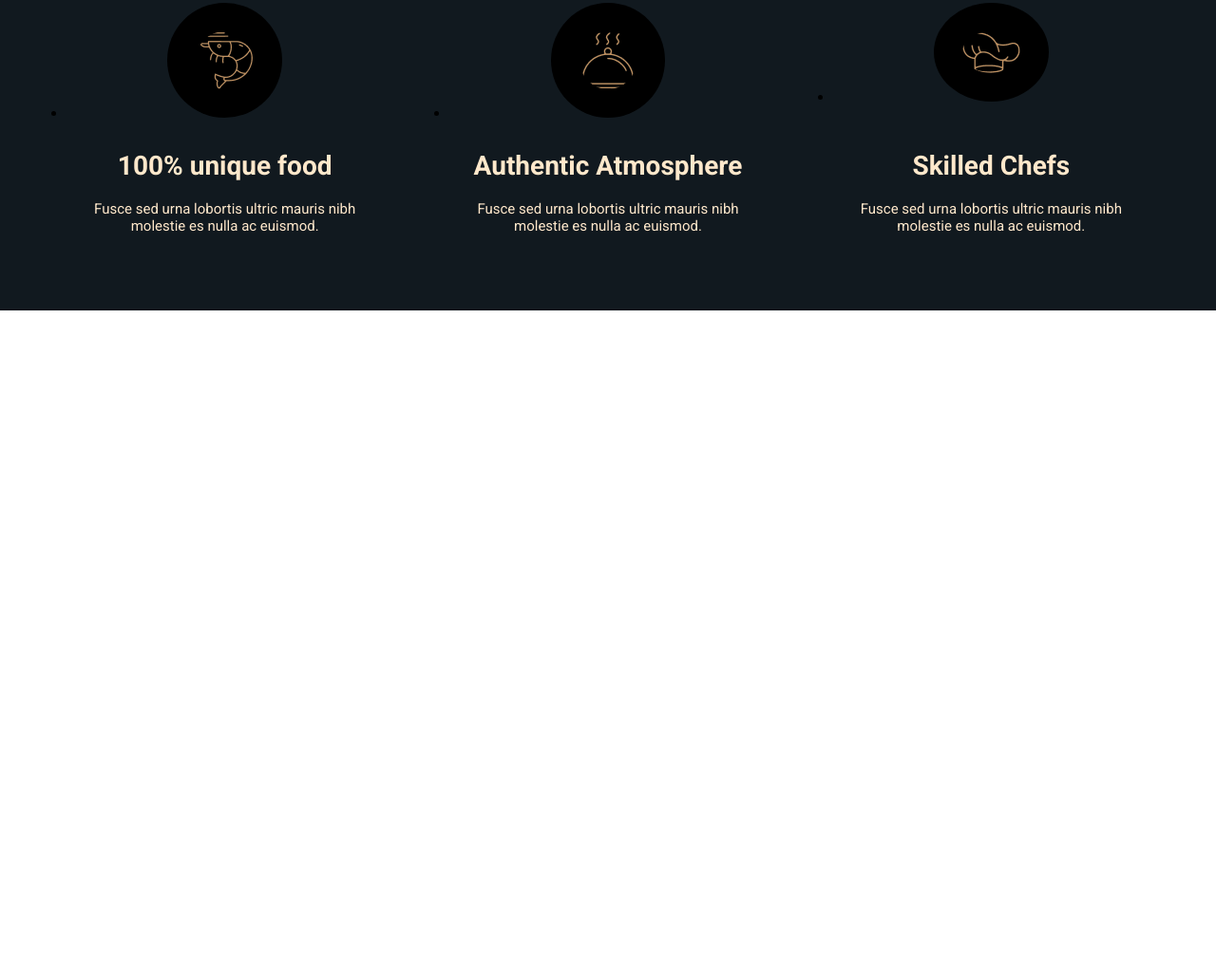
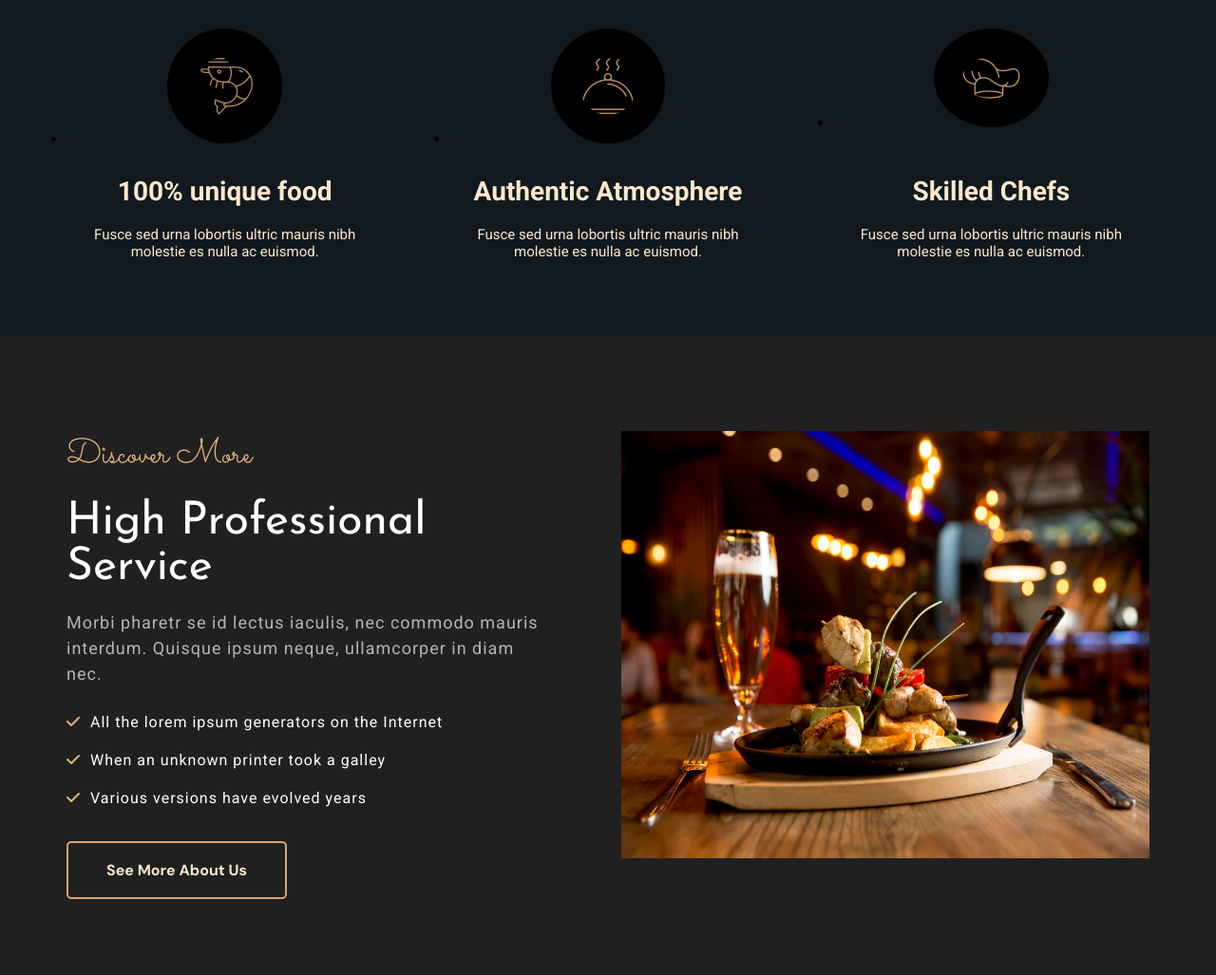
Before and after one commit to ammar-zahid/Web-Development-Bootcamp, a plain HTML site: page Day39-CSS-Restaurant-Website/index.html in a window 1280 px wide. Shown: the part 1495-2522 px from the top of the page at 95% size. Before the commit the page ends 1822 px from the top, so only its background shows below. Drawn offline with Linux system fonts and the light colour scheme.

Commit message:
discover section completed

```diff
--- a/Day39-CSS-Restaurant-Website/assets/css/style.css
+++ b/Day39-CSS-Restaurant-Website/assets/css/style.css
@@ -128,7 +128,7 @@ section.hero-section div.hero-content button.btn a {
 }
 
 section.hero-section div.hero-content button.btn {
-    border: 1px solid var(--borders-color);
+    border: 2px solid var(--borders-color);
     border-radius: 5px;
     padding: 18px 40px;
     background-color: transparent;
@@ -170,7 +170,8 @@ section.about-section div.about-content div.content-area h1.main-heading {
     color: white;
     font-size: 48px;
     font-family: 'Josefin Sans', sans-serif;
-    font-weight: 700;
+    font-weight: 500;
+    margin: 20px 0px;
 }
 
 section.about-section div.about-content div.content-area p.p1 {
@@ -200,11 +201,11 @@ section.about-section div.about-content div.content-area button.btn a {
 }
 
 section.about-section div.about-content div.content-area button.btn {
-    border: 1px solid var(--borders-color);
+    border: 2px solid var(--borders-color);
     border-radius: 5px;
     padding: 18px 40px;
     background-color: transparent;
-    margin-top: 40px;
+    margin-top: 25px;
     transition-duration: 0.5s;
     transition-timing-function: ease;
 }
@@ -255,3 +256,84 @@ section.atmosphere-section div.content ul.qualities li p {
     font-size: 15px;
     font-weight: 500;
 }
+
+/* DISCOVER SECTION */
+
+
+section.discover-section {
+    background-color: var(--primary-color);
+}
+
+section.discover-section div.discover-content {
+   display: flex;
+   gap: 70px;
+   padding-top: 100px;
+   padding-bottom: 80px;
+}
+
+section.discover-section div.discover-content div.image-area img {
+    width: 556px;
+    height: 450px;
+}
+
+section.discover-section div.discover-content div.content-area h3.yellow-heading {
+    color: var(--yellow-heading-color);
+    font-size: 36px;
+    font-family: 'Sacramento', sans-serif;
+    font-weight: 400;
+}
+
+section.discover-section div.discover-content div.content-area h1.main-heading {
+    color: white;
+    font-size: 48px;
+    font-family: 'Josefin Sans', sans-serif;
+    font-weight: 500;
+    margin: 20px 0px;
+}
+
+section.discover-section div.discover-content div.content-area p.p1 {
+    color: var(--primary-paragraph-color);
+    font-family: 'Roboto', sans-serif;
+    font-size: 18px;
+    font-weight: 500;
+    letter-spacing: 1px;
+    line-height: 1.5em;
+}
+
+section.discover-section div.discover-content div.content-area ul li {
+    color: white;
+    font-family: 'Roboto', sans-serif;
+    font-size: 16px;
+    font-weight: 500;
+    letter-spacing: 1px;
+    line-height: 1.5em;
+    list-style: none;
+    line-height: 2.5em;
+}
+
+section.discover-section div.discover-content div.content-area button.btn a {
+    text-decoration: none;
+    color: var(--nav-items-color);
+    font-family: 'DM Sans', sans-serif;
+    font-size: 16px;
+    font-weight: 700;
+}
+
+section.discover-section div.discover-content div.content-area button.btn {
+    border: 2px solid var(--borders-color);
+    border-radius: 5px;
+    padding: 18px 40px;
+    background-color: transparent;
+    margin-top: 25px;
+    transition-duration: 0.5s;
+    transition-timing-function: ease;
+}
+
+section.discover-section div.discover-content div.content-area button.btn:hover {
+    transform: translateY(-10px);
+}
+
+section.discover-section div.discover-content div.content-area ul li i {
+    color: var(--yellow-heading-color);
+    margin-right: 10px;
+}
--- a/Day39-CSS-Restaurant-Website/index.html
+++ b/Day39-CSS-Restaurant-Website/index.html
@@ -68,5 +68,28 @@
         </ul>
     </div>
     </section>
+
+    <section class="discover-section">
+        <div class="discover-content container">
+        <div class="content-area">
+            <h3 class="yellow-heading">Discover More</h3>
+            <h1 class="main-heading">High Professional Service</h1>
+            <p class="p1">Morbi pharetr se id lectus iaculis, nec commodo mauris interdum. Quisque ipsum neque, ullamcorper in diam nec.
+            </p>
+            <br>
+                <ul>
+                <li><i class="fa-solid fa-check"></i>All the lorem ipsum generators on the Internet</li>
+                <li><i class="fa-solid fa-check"></i>When an unknown printer took a galley</li>
+                <li><i class="fa-solid fa-check"></i>Various versions have evolved years</li>
+            </ul>
+            <button class="btn"><a href="#">See More About Us</a></button>
+        </div>
+        <div class="image-area">
+            <img src="./assets/images/section-img1 (1).jpg" alt="image">
+        </div>
+    </div>
+    </section>
+
+    <script src="https://kit.fontawesome.com/355a75dfe7.js" crossorigin="anonymous"></script>
 </body>
 </html>
```
